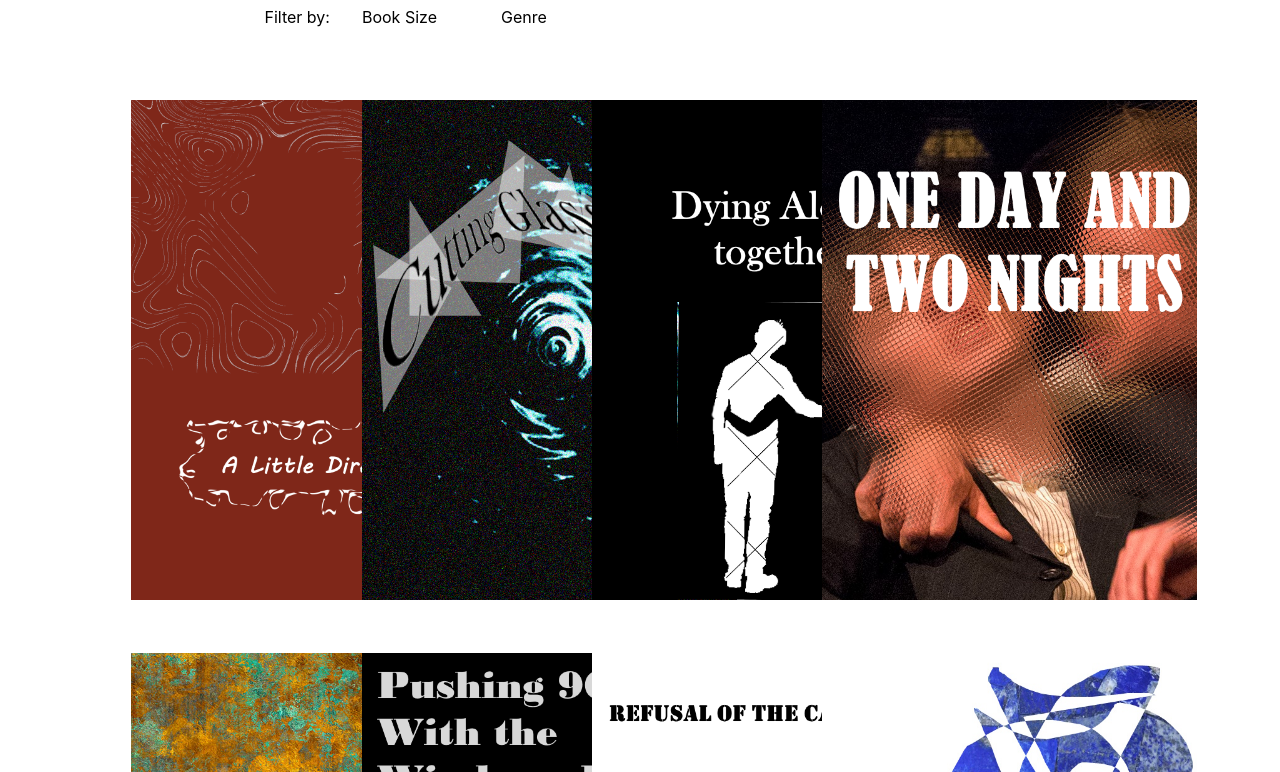
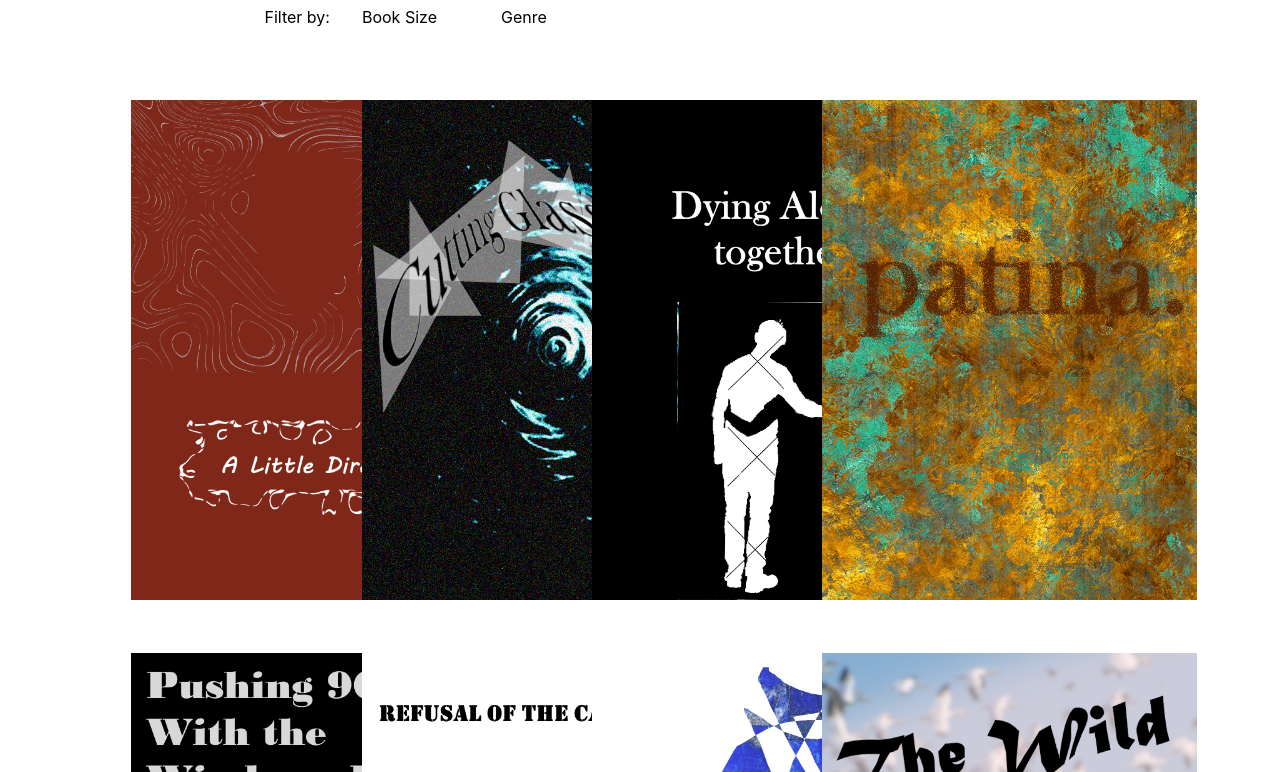
Before and after one commit to JordanAle/bibbity-app, a Vue app: page /bibliotheque in a window 1280 px wide. Shown: the part 448-1220 px from the top of the page. Built offline with nearby package versions, Linux system fonts and the light colour scheme; what vue3-google-login would draw is missing.

Commit message:
remove one day and two nights from bibbliotheqe

```diff
--- a/src/views/BibliothequeView.vue
+++ b/src/views/BibliothequeView.vue
@@ -24,12 +24,12 @@ const book_obj_list = {
       author: 'Shep Albertson',
       author_id: 2
     },
-    {
-      id: 3,
-      title: 'One Day and Two Nights by Eugenia Nedlman.png',
-      author: 'Eugenia Nedlman',
-      author_id: 3
-    },
+    // {
+    //   id: 3,
+    //   title: 'One Day and Two Nights by Eugenia Nedlman.png',
+    //   author: 'Eugenia Nedlman',
+    //   author_id: 3
+    // },
     { id: 4, title: 'Patina. By Nancy Schmidt.png', author: 'Nancy Schmidt', author_id: 4 },
     {
       id: 5,
```
